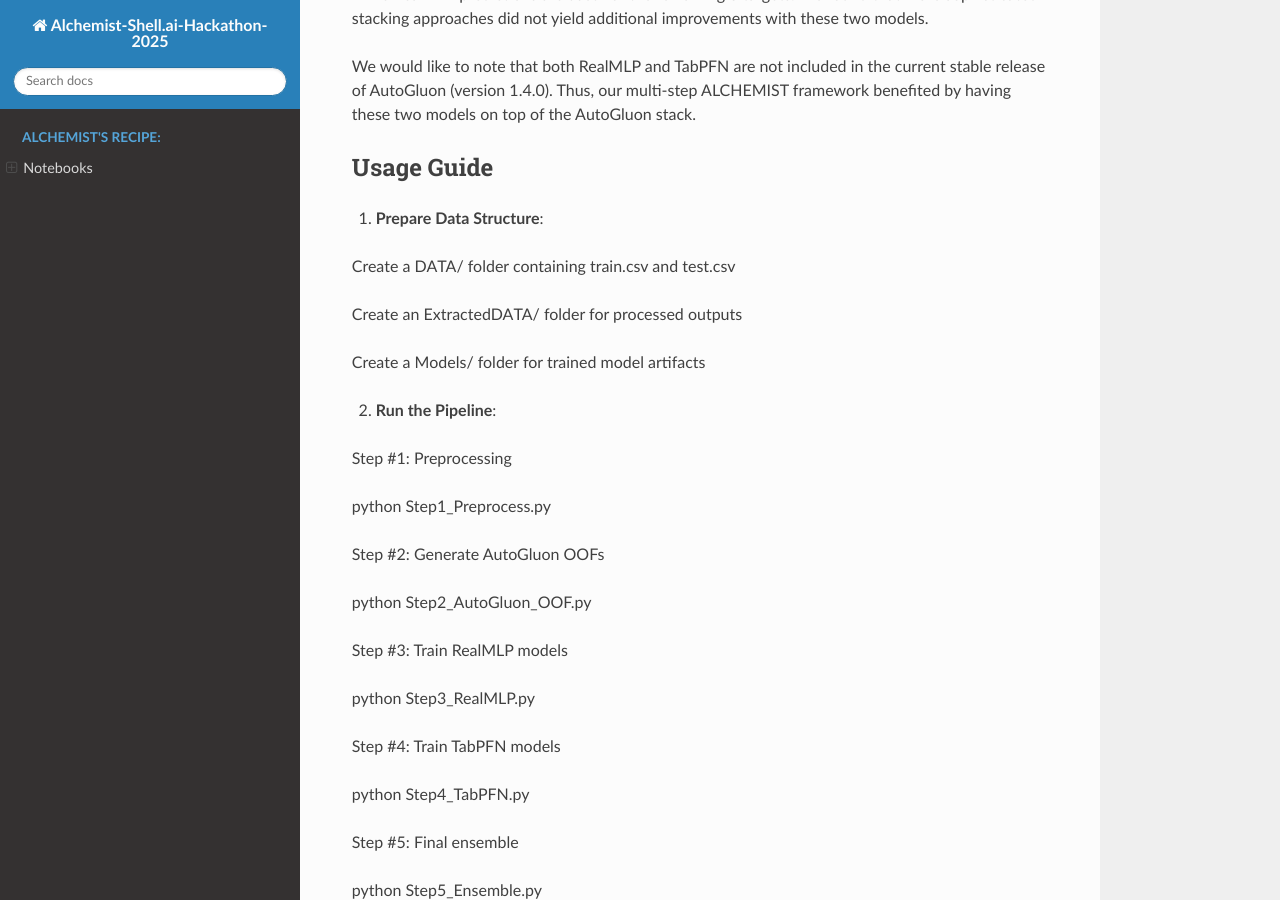
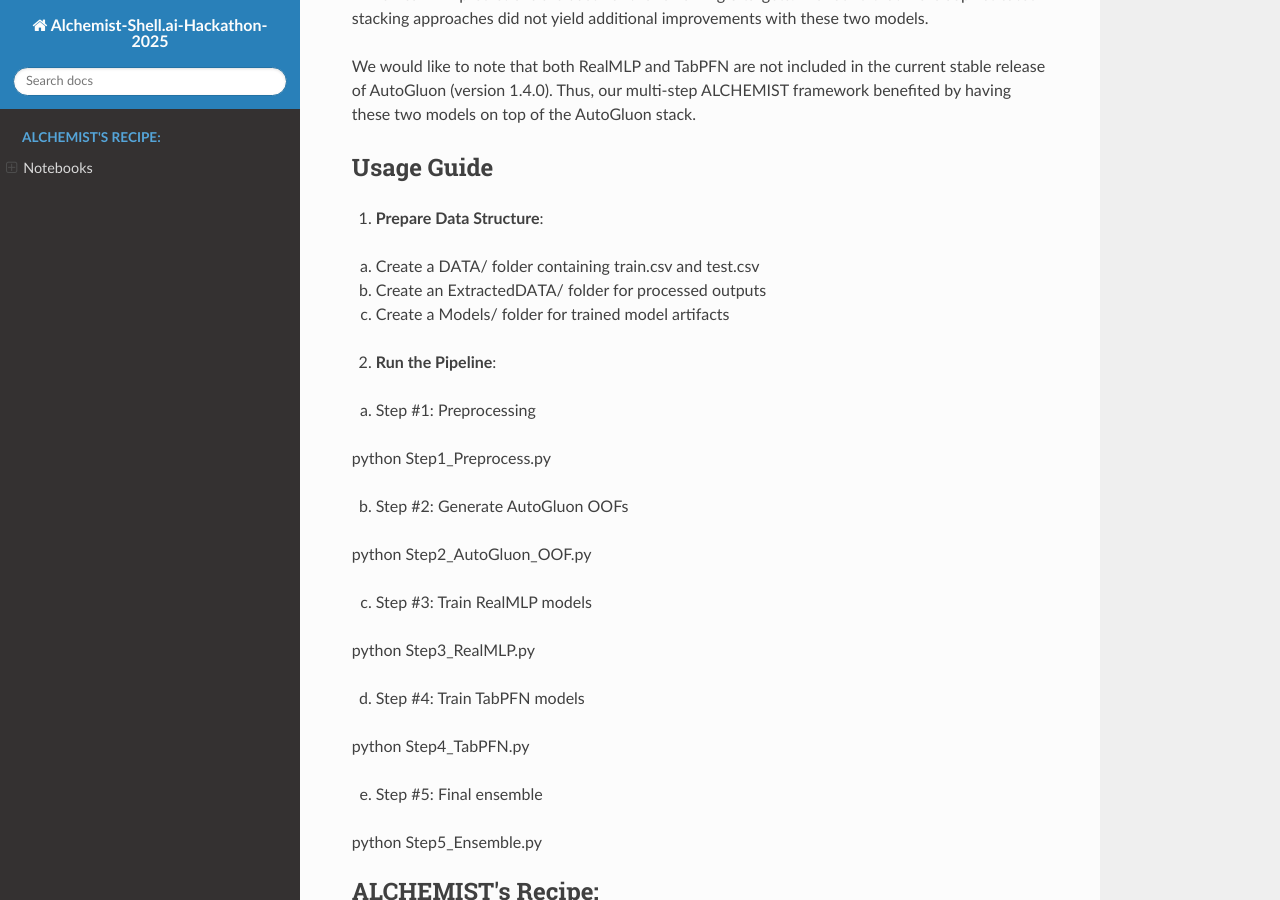
Before and after one commit to Sukantabasu/alchemist-shell.ai-hackathon-2025, a Sphinx documentation site: the page built from docs/source/index.rst, in a window 1280 px wide and 900 px high, scrolled down 2177 px. Built offline with Sphinx 7.4.7 and the Read the Docs theme 3.1.0, drawn with Linux system fonts in a browser that asks for light colours; pages that are not in the unit, such as notebooks, are missing from menus.

```diff
--- a/docs/source/index.rst
+++ b/docs/source/index.rst
@@ -67,31 +67,31 @@ Usage Guide
 
 1. **Prepare Data Structure**:
 
-Create a DATA/ folder containing train.csv and test.csv
+a. Create a DATA/ folder containing train.csv and test.csv
 
-Create an ExtractedDATA/ folder for processed outputs
+b. Create an ExtractedDATA/ folder for processed outputs
 
-Create a Models/ folder for trained model artifacts
+c. Create a Models/ folder for trained model artifacts
 
-2. **Run the Pipeline**:
+2. **Run the Pipeline**::
 
-Step #1: Preprocessing
+a. Step #1: Preprocessing
 
 python Step1_Preprocess.py
 
-Step #2: Generate AutoGluon OOFs
+b. Step #2: Generate AutoGluon OOFs
 
 python Step2_AutoGluon_OOF.py
 
-Step #3: Train RealMLP models
+c. Step #3: Train RealMLP models
 
 python Step3_RealMLP.py
 
-Step #4: Train TabPFN models
+d. Step #4: Train TabPFN models
 
 python Step4_TabPFN.py
 
-Step #5: Final ensemble
+e. Step #5: Final ensemble
 
 python Step5_Ensemble.py
 
```
